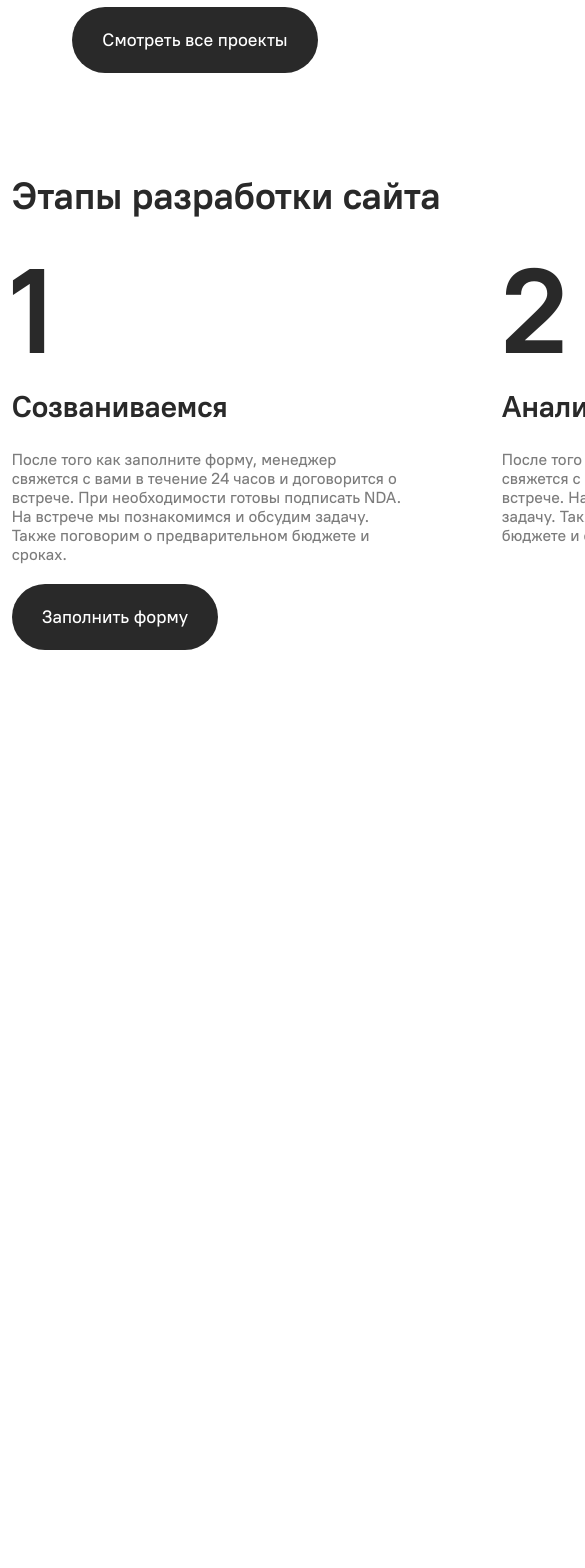
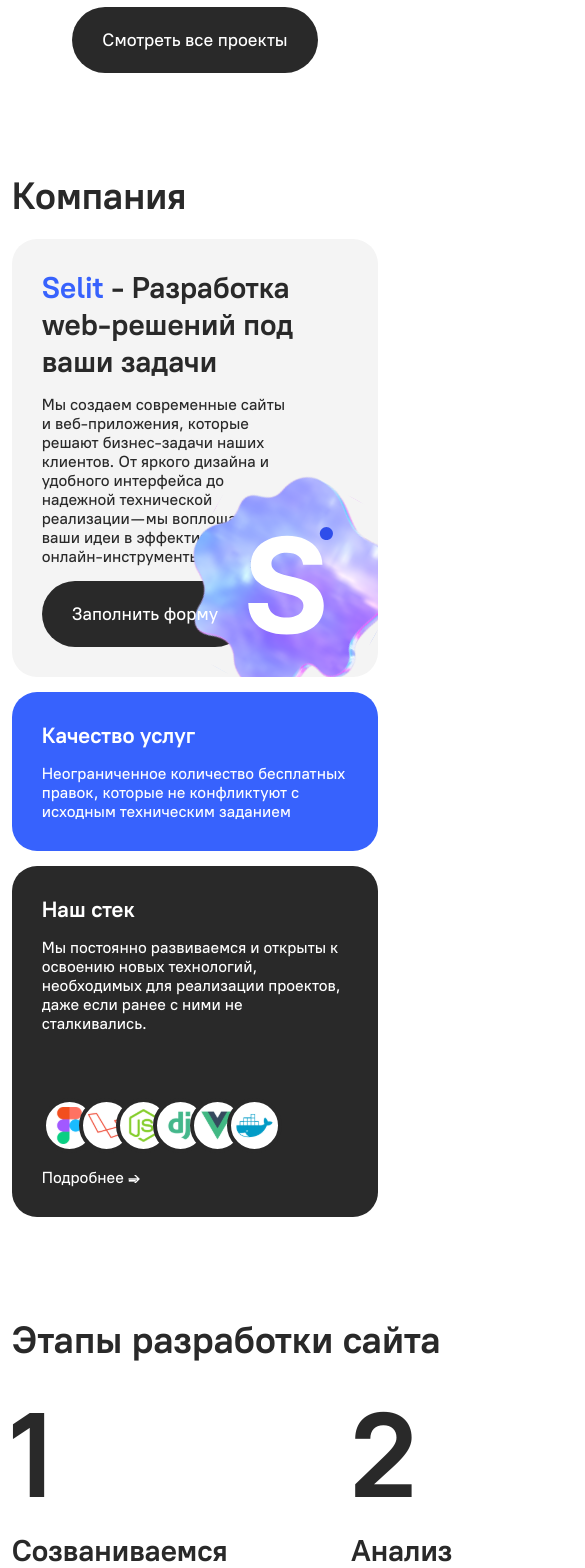
Before and after one commit to Centick/Selit, a Vue app: page / in a window 390 px wide. Shown: the part 5660-7228 px from the top of the page, 585 px wide, since content can reach past the window. Built offline with nearby package versions, Linux system fonts and the light colour scheme.

Commit message:
Adaptive Fixed

```diff
--- a/src/components/HeaderComponent.vue
+++ b/src/components/HeaderComponent.vue
@@ -40,7 +40,6 @@
         checkPositionForHeader();
 
         window.addEventListener('click', (e) => {
-            console.log(window.outerWidth - 320, e.x);
             if(menu_opened.value && window.innerWidth - 320 > e.x){
                 menu_opened.value = false;
             }
--- a/src/views/HomeView.vue
+++ b/src/views/HomeView.vue
@@ -111,6 +111,52 @@
             </div>
         </section>
 
+        <section class="section">
+            <div class="container grid grid-column">
+                <h2 class="h2 width-100">Компания</h2>
+                <div class="grid about_wrap gap-15">
+                    <div class="block-about block-about--1 grid grid-column align-content-start gap-15">
+                        <h3 class="h3"><span class="text-inherit color-main">Selit</span> - Разработка web-решений под ваши задачи</h3>
+                        <p>Мы создаем современные сайты и веб-приложения, которые решают бизнес-задачи наших клиентов. От яркого дизайна и удобного интерфейса до надежной технической реализации — мы воплощаем ваши идеи в эффективные онлайн-инструменты.</p>
+                        <button class="btn width-fit-content about__btn" @click.prevent="emits('openApplication')"><span class="h6 span_btn">Заполнить форму</span></button>
+                        <img class="about-3dObject" src="../assets/img/3d-icons/3d-Selit.svg" alt="img">
+                    </div>
+                    <div class="grid about_wrap-mini gap-15">
+                        <div class="block-about block-about--3 grid grid-column gap-15 align-content-start">
+                            <h3 class="h4">Качество услуг</h3>
+                            <p>Неограниченное количество бесплатных правок, которые не конфликтуют с исходным техническим заданием </p>
+                        </div>
+                        <div @click.prevent="isOpenedSkillsModal()" class="block-about block-about--2 grid grid-column gap-15">
+                            <h3 class="h4">Наш стек</h3>
+                            <p>Мы постоянно развиваемся и открыты к освоению новых технологий, необходимых для реализации проектов, даже если ранее с ними не сталкивались.
+                            </p>
+                            <div class="about-wrap-skill grid grid-row">
+                                <div class="about-skill">
+                                    <img src="@/assets/img/icons/skills/figmaIcon.svg" alt="img">
+                                </div>
+                                <div class="about-skill">
+                                    <img src="@/assets/img/icons/skills/laravelIcon.svg" alt="img">
+                                </div>
+                                <div class="about-skill">
+                                    <img src="@/assets/img/icons/skills/nodeIcon.svg" alt="img">
+                                </div>
+                                <span class="about-skill">
+                                    <img src="@/assets/img/icons/skills/DjangoIcon.svg" alt="img">
+                                </span>
+                                <div class="about-skill">
+                                    <img src="@/assets/img/icons/skills/vueIcon.svg" alt="img">
+                                </div>
+                                <div class="about-skill">
+                                    <img src="@/assets/img/icons/skills/dockerIcon.svg" alt="img">
+                                </div>
+                            </div>
+                            <span class="link">Подробнее <span class="arrow text-inherit">&rarr;</span></span>
+                        </div>
+                    </div>
+                </div>
+            </div>
+        </section>
+
         <!-- process -->
         <section class="section process__section">
             <div class="container grid process__container">
@@ -166,51 +212,6 @@
             </div>
         </section>
 
-        <section class="section">
-            <div class="container grid grid-column">
-                <h2 class="h2 width-100">Компания</h2>
-                <div class="grid about_wrap gap-15">
-                    <div class="block-about block-about--1 grid grid-column align-content-start gap-15">
-                        <h3 class="h3"><span class="text-inherit color-main">Selit</span> - Разработка web-решений под ваши задачи</h3>
-                        <p>Мы создаем современные сайты и веб-приложения, которые решают бизнес-задачи наших клиентов. От яркого дизайна и удобного интерфейса до надежной технической реализации — мы воплощаем ваши идеи в эффективные онлайн-инструменты.</p>
-                        <button class="btn width-fit-content about__btn" @click.prevent="emits('openApplication')"><span class="h6 span_btn">Заполнить форму</span></button>
-                        <img class="about-3dObject" src="../assets/img/3d-icons/3d-Selit.svg" alt="img">
-                    </div>
-                    <div class="grid about_wrap-mini gap-15">
-                        <div class="block-about block-about--3 grid grid-column gap-15 align-content-start">
-                            <h3 class="h4">Качество услуг</h3>
-                            <p>Неограниченное количество бесплатных правок, которые не конфликтуют с исходным техническим заданием </p>
-                        </div>
-                        <div @click.prevent="isOpenedSkillsModal()" class="block-about block-about--2 grid grid-column gap-15">
-                            <h3 class="h4">Наш стек</h3>
-                            <p>Мы постоянно развиваемся и открыты к освоению новых технологий, необходимых для реализации проектов, даже если ранее с ними не сталкивались.
-                            </p>
-                            <div class="about-wrap-skill grid grid-row">
-                                <div class="about-skill">
-                                    <img src="@/assets/img/icons/skills/figmaIcon.svg" alt="img">
-                                </div>
-                                <div class="about-skill">
-                                    <img src="@/assets/img/icons/skills/laravelIcon.svg" alt="img">
-                                </div>
-                                <div class="about-skill">
-                                    <img src="@/assets/img/icons/skills/nodeIcon.svg" alt="img">
-                                </div>
-                                <span class="about-skill">
-                                    <img src="@/assets/img/icons/skills/DjangoIcon.svg" alt="img">
-                                </span>
-                                <div class="about-skill">
-                                    <img src="@/assets/img/icons/skills/vueIcon.svg" alt="img">
-                                </div>
-                                <div class="about-skill">
-                                    <img src="@/assets/img/icons/skills/dockerIcon.svg" alt="img">
-                                </div>
-                            </div>
-                            <span class="link">Подробнее <span class="arrow text-inherit">&rarr;</span></span>
-                        </div>
-                    </div>
-                </div>
-            </div>
-        </section>
 
         <SkillsComponent
             :class="{'modal_active': skills_is_showed, 'modal_not_active': !skills_is_showed}"
@@ -426,7 +427,7 @@
         });
 
         gsap.registerPlugin(ScrollTrigger);
-        if(window.outerWidth > 576){
+        if(window.innerWidth > 576){
             // GSAP Setup
             gsap.to('.block-about--1', {
                 scrollTrigger: {
@@ -467,8 +468,49 @@
         }
 
         let process_items = gsap.utils.toArray('.process__item');
-        if(window.outerWidth < 1024){
-            console.log(1);
+        // if(window.innerWidth < 380){
+        //     gsap.to(process_items, {
+        //         xPercent: -133 * (process_items.length - 1),
+        //         ease: 'none',
+        //         scrollTrigger: {
+        //             start: 'top 10%',
+        //             trigger: '.process__section',
+        //             pin: true,
+        //             snap: 1 / (process_items.length - 1),
+        //             scrub: 1,
+        //             end: () => '+=' + document.querySelector(".process__section").offsetWidth
+        //         }
+        //     });
+        // }
+        // else if(window.innerWidth < 576){
+        //     gsap.to(process_items, {
+        //         xPercent: -122 * (process_items.length - 1),
+        //         ease: 'none',
+        //         scrollTrigger: {
+        //             start: 'top 10%',
+        //             trigger: '.process__section',
+        //             pin: true,
+        //             snap: 1 / (process_items.length - 1),
+        //             scrub: 1,
+        //             end: () => '+=' + document.querySelector(".process__section").offsetWidth
+        //         }
+        //     });
+        // }
+        if(window.innerWidth < 768){
+            gsap.to(process_items, {
+                xPercent: -107 * (process_items.length - 1),
+                ease: 'none',
+                scrollTrigger: {
+                    start: 'top 10%',
+                    trigger: '.process__section',
+                    pin: true,
+                    snap: 1 / (process_items.length - 1),
+                    scrub: 1,
+                    end: () => '+=' + document.querySelector(".process__section").offsetWidth
+                }
+            });
+        }
+        else if(window.innerWidth < 1024){
             gsap.to(process_items, {
                 xPercent: -110 * (process_items.length - 1),
                 ease: 'none',
@@ -478,7 +520,21 @@
                     pin: true,
                     snap: 1 / (process_items.length - 1),
                     scrub: 1,
-                    end: () => '+=' + document.querySelector(".process__section").offsetWidth * 5
+                    end: () => '+=' + document.querySelector(".process__section").offsetWidth
+                }
+            });
+        }
+        else if(window.innerWidth < 1180){
+            gsap.to(process_items, {
+                xPercent: -90 * (process_items.length - 1),
+                ease: 'none',
+                scrollTrigger: {
+                    start: 'top 10%',
+                    trigger: '.process__section',
+                    pin: true,
+                    snap: 1 / (process_items.length - 1),
+                    scrub: 1,
+                    end: () => '+=' + document.querySelector(".process__section").offsetWidth
                 }
             });
         }
@@ -508,6 +564,7 @@
         for(let i of numbers){counted.push(false); max_numbers.push(Number(i.textContent)); i.textContent = '0'}
 
         window.addEventListener("scroll", (e) => {
+            AOS.refresh();
             let number_highest_size = number_highest.getBoundingClientRect();
             if(number_highest_size.top + number_highest_size.height + 50 <= window.innerHeight && number_highest_size.top >= -(number_highest_size.height + 50)) {
                 numbers.forEach(number => {
@@ -650,6 +707,7 @@
 
     .process_wrap{
         display: flex;
+        gap: 7vw;
     }
     .process__item{
         width: 25vw;
@@ -933,6 +991,42 @@
     }
 
     /* media */
+    @media (max-width: 1300px) {
+        .block-about--1{
+            scale: 1.1;
+            rotate: 2deg;
+            translate: -100px 0;
+        }
+
+        .block-about--2{
+            scale: 1.1;
+            rotate: -2deg;
+            translate: 100px 0;
+        }
+        .block-about--3{
+            scale: 1.1;
+            rotate: -2deg;
+            transform: translate(100px, 0);
+        }
+    }
+    @media (max-width: 1280px) {
+        .block-about--1{
+            scale: 1.1;
+            rotate: 0deg;
+            translate: 0 0;
+        }
+
+        .block-about--2{
+            scale: 1.1;
+            rotate: -1deg;
+            translate: 0 50px;
+        }
+        .block-about--3{
+            scale: 1.1;
+            rotate: 1deg;
+            transform: translate(0, 50px);
+        }
+    }
     @media (max-width: 1024px) {
         .banner_h1{
             width: 100% !important;
@@ -988,7 +1082,7 @@
             top: calc(50% - 5px);
         }
         .process__item{
-            width: 100vw;
+            width: 80vw;
         }
     }
 
@@ -1014,9 +1108,16 @@
             translate: 0 0;
         }
 
+        .block-about--2{
+            scale: 1;
+            rotate: 0deg;
+            translate: 0 0;
+        }
+
         .block-about--3{
             scale: 1;
             rotate: 0deg;
+            transform: translate(0, 0);
             translate: 0 0;
         }
 
@@ -1041,5 +1142,8 @@
         .block-about--3 img{
             width: 100%;
         }
+        .about_wrap{
+            grid-template-columns: 1fr;
+        }
     }
 </style>
```
